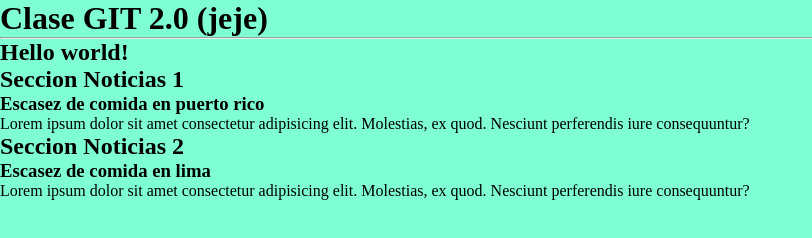
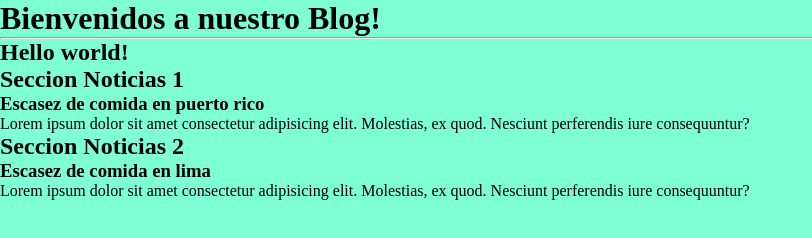
Before and after one commit to dev-fflores/git-project-33035, a plain HTML site: page index.html in a window 1280 px wide. Shown: the whole page, without its empty margins (0-812 px from the left). Drawn offline with Linux system fonts and the light colour scheme.

Commit message:
finally h1

```diff
--- a/index.html
+++ b/index.html
@@ -9,7 +9,7 @@
 </head>
 <body>
     <header>
-        <h1>Clase GIT 2.0 (jeje)</h1>
+        <h1>Bienvenidos a nuestro Blog!</h1>
         <hr>
         <h2>Hello world!</h2>
     </header>
```
